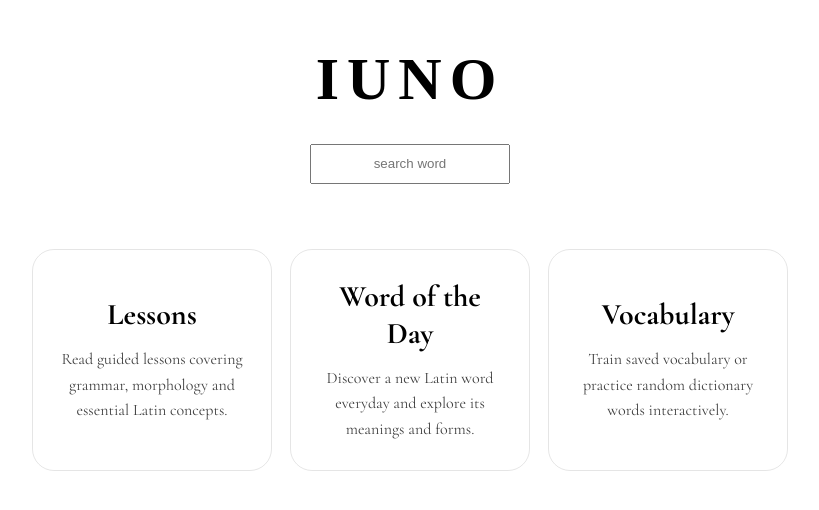
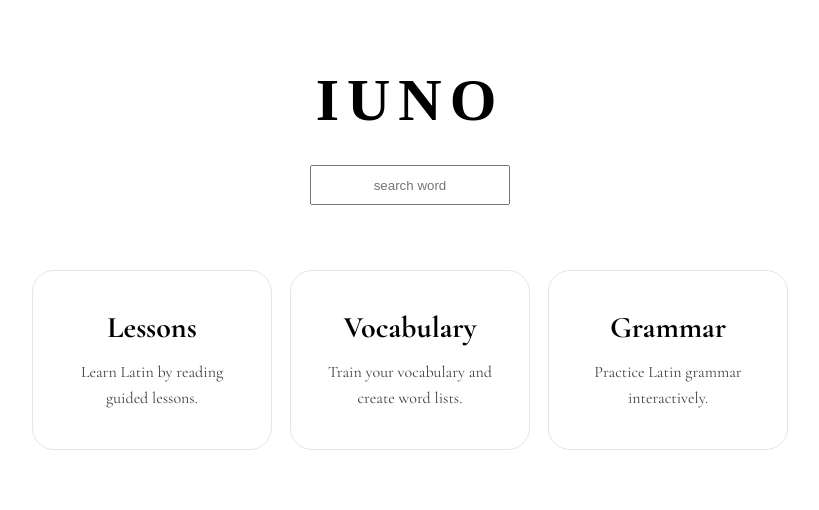
Before and after one commit to lorenzoeldude/iuno, a React (Create React App) app: page / in a window 1280 px wide. Shown: the part 142-652 px from the top of the page, without its empty margins (230-1049 px from the left). Built offline with nearby package versions, Linux system fonts and the light colour scheme; a web font is replaced by a local one.

Commit message:
startpage design

```diff
--- a/src/components/pages/StartPage/index.js
+++ b/src/components/pages/StartPage/index.js
@@ -115,21 +115,7 @@ function StartPage() {
                     </CardTitle>
 
                     <CardText>
-                        Read guided lessons covering grammar,
-                        morphology and essential Latin concepts.
-                    </CardText>
-
-                </Card>
-
-                <Card href="/dictionary/urbs">
-
-                    <CardTitle>
-                        Word of the Day
-                    </CardTitle>
-
-                    <CardText>
-                        Discover a new Latin word everyday
-                        and explore its meanings and forms.
+                        Learn Latin by reading guided lessons.
                     </CardText>
 
                 </Card>
@@ -141,11 +127,23 @@ function StartPage() {
                     </CardTitle>
 
                     <CardText>
-                        Train saved vocabulary or practice
-                        random dictionary words interactively.
+                        Train your vocabulary and create word lists.
                     </CardText>
 
                 </Card>
+
+                <Card href="/dictionary/urbs">
+
+                    <CardTitle>
+                        Grammar
+                    </CardTitle>
+
+                    <CardText>
+                        Practice Latin grammar interactively.
+                    </CardText>
+
+                </Card>
+
 
             </BlockDiv>
 
```
